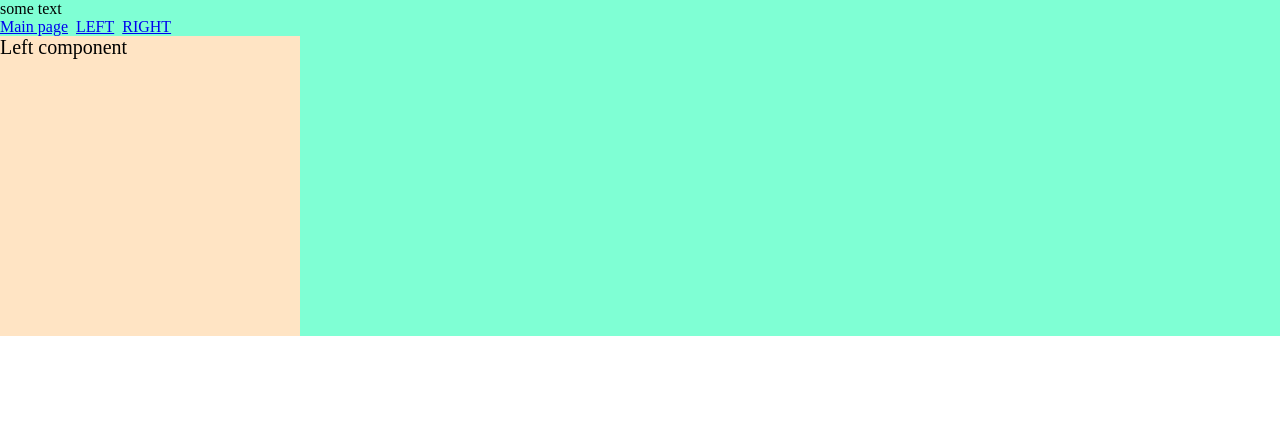
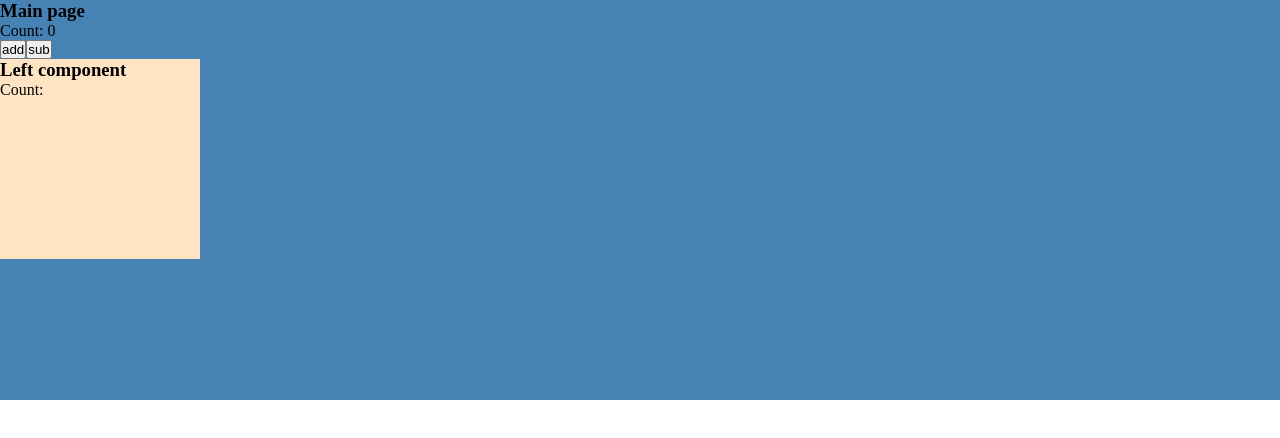
Before and after one commit to CooCoders/Co-Learning, a Vue app in the folder Vite+Vue3/vvue-demo1/: page /left in a window 1280 px wide. Shown: the top 438 px of the page. Built offline with nearby package versions, Linux system fonts and the light colour scheme.

Commit message:
vue3 pinia test

```diff
--- a/Vite+Vue3/vvue-demo1/package.json
+++ b/Vite+Vue3/vvue-demo1/package.json
@@ -9,6 +9,7 @@
     "preview": "vite preview"
   },
   "dependencies": {
+    "pinia": "^2.0.28",
     "vue": "^3.2.41",
     "vue-router": "^4.1.6"
   },
--- a/Vite+Vue3/vvue-demo1/src/App.vue
+++ b/Vite+Vue3/vvue-demo1/src/App.vue
@@ -19,6 +19,7 @@ import ParentVue from './components/review/Parent.vue'
 import HooksVue from './components/composition-functions/Hooks.vue'
 import CDemoVue from './components/customize-directives/CDemo.vue'
 import RDemoVue from './components/routers/RDemo.vue'
+import MainVue from './components/pinia/Main.vue'
 </script>
 
 <template>
@@ -39,7 +40,8 @@ import RDemoVue from './components/routers/RDemo.vue'
     <!-- <ParentVue></ParentVue> -->
     <!-- <HooksVue></HooksVue> -->
     <!-- <CDemoVue></CDemoVue> -->
-    <RDemoVue></RDemoVue>
+    <!-- <RDemoVue></RDemoVue> -->
+    <MainVue></MainVue>
   </div>
 </template>
 
--- /dev/null
+++ b/Vite+Vue3/vvue-demo1/src/components/pinia/Left.vue
@@ -0,0 +1,19 @@
+<!-- pinia 测试 -->
+<template>
+  <div class="left-container">
+    <h3>Left component</h3>
+    <p>Count: {{ useCounterStore.count }}</p>
+  </div>
+</template>
+
+<script setup>
+import { ref, reactive } from 'vue'
+import useCounterStore from '@/store/counterStore.js'
+</script>
+<style scoped>
+.left-container {
+  height: 200px;
+  width: 200px;
+  background-color: bisque;
+}
+</style>
--- /dev/null
+++ b/Vite+Vue3/vvue-demo1/src/components/pinia/Main.vue
@@ -0,0 +1,26 @@
+<!-- Pinia 测试 主页面 -->
+<template>
+  <div class="main-container">
+    <h3>Main page</h3>
+    <p>Count: {{ counterStore.count }}</p>
+    <button @click="counterStore.add()">add</button>
+    <button @click="counterStore.sub()">sub</button>
+    <LeftVue></LeftVue>
+  </div>
+</template>
+
+<script setup>
+import { ref, reactive } from 'vue'
+// import useCounterStore from '../../store/counterStore.js'
+import useCounterStore from '@/store/counterStore.js'
+import LeftVue from '@/components/pinia/Left.vue'
+
+const counterStore = useCounterStore()
+</script>
+<style scoped>
+.main-container {
+  height: 400px;
+  width: 100%;
+  background-color: steelblue;
+}
+</style>
--- a/Vite+Vue3/vvue-demo1/src/main.js
+++ b/Vite+Vue3/vvue-demo1/src/main.js
@@ -4,6 +4,7 @@ import App from './App.vue'
 import GlobalComp from './components/GlobalComp.vue'
 import myDirective from './components/customize-directives/myDirective'
 import router from './components/routers/router'
+import { createPinia } from 'pinia'
 
 // createApp(App).mount('#app')
 const app = createApp(App)
@@ -12,6 +13,8 @@ app.component('GC', GlobalComp)
 // 注册自定义的指令
 app.directive('focus', myDirective)
 app.use(router)
+const pinia = createPinia()
+app.use(pinia)
 app.mount('#app')
 
 // setTimeout(() => {
--- /dev/null
+++ b/Vite+Vue3/vvue-demo1/src/store/counterStore.js
@@ -0,0 +1,20 @@
+import { defineStore } from 'pinia'
+
+const useCounterStore = defineStore('counterStore', {
+  state() {
+    return {
+      count: 0
+    }
+  },
+
+  actions: {
+    add() {
+      this.count++
+    },
+    sub() {
+      this.count--
+    }
+  }
+})
+
+export default useCounterStore
--- a/Vite+Vue3/vvue-demo1/vite.config.js
+++ b/Vite+Vue3/vvue-demo1/vite.config.js
@@ -1,7 +1,13 @@
 import { defineConfig } from 'vite'
 import vue from '@vitejs/plugin-vue'
+import path from 'path'
 
 // https://vitejs.dev/config/
 export default defineConfig({
-  plugins: [vue()]
+  plugins: [vue()],
+  resolve: {
+    alias: {
+      '@': path.resolve(__dirname, './src')
+    }
+  }
 })
```
Also changed, not shown: 1 other file (tests, documents, lock files or other folders).
